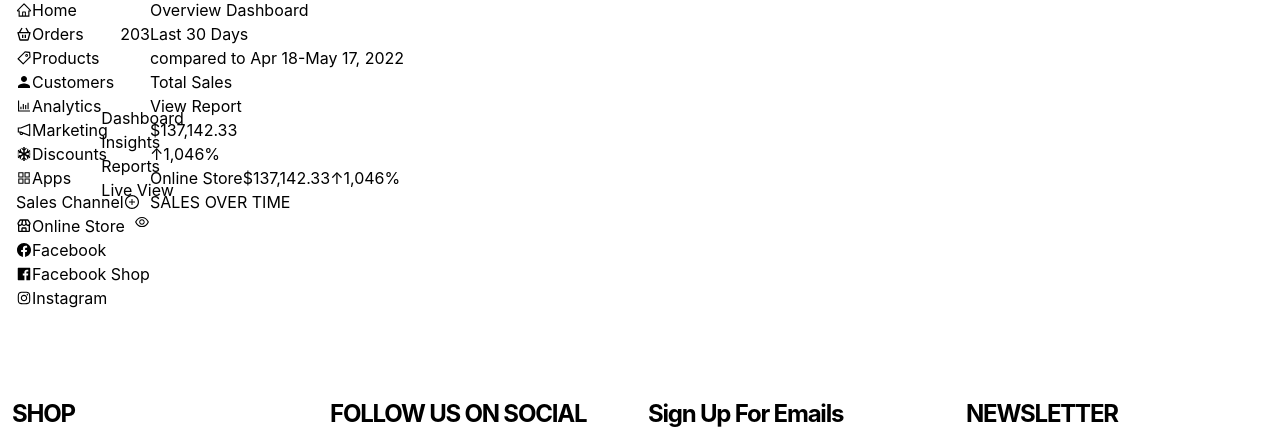
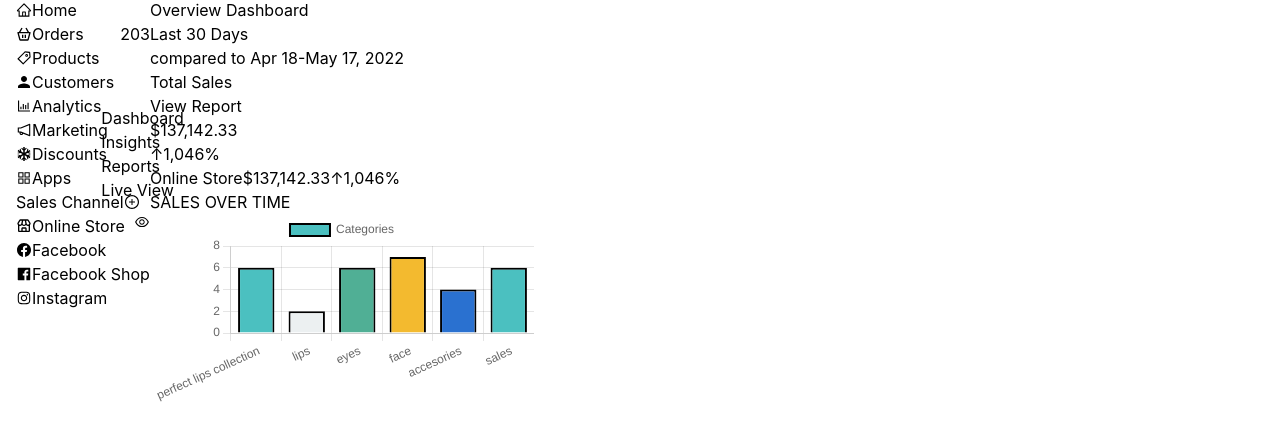
Before and after one commit to faze20/etsy, a Next.js app: page /Dashboard in a window 1280 px wide. Shown: the part 203-648 px from the top of the page. Built offline with nearby package versions, Linux system fonts and the light colour scheme; no server answers.

Commit message:
dashboard2

```diff
--- /dev/null
+++ b/components/Chart.js
@@ -0,0 +1,9 @@
+import React from "react";
+import { Bar } from "react-chartjs-2";
+import { Chart as ChartJS } from "chart.js/auto";
+
+function BarChart({ chartData }) {
+  return <Bar data={chartData} />;
+}
+
+export default BarChart;
--- a/data/products.js
+++ b/data/products.js
@@ -272,26 +272,32 @@ export const collections = [
 export const categories = [
     {
         title:'perfect lips collection',
-        image:'lippy5.png'
+        image:'lippy5.png',
+        quantity: 6
     },
     {
         title:'lips',
-        image:'lippy1.png'
+        image:'lippy1.png',
+        quantity: 2
     },
     {
         title:'eyes',
-        image:'eyelashesn5.png'
+        image:'eyelashesn5.png',
+        quantity: 6
     },
     {
         title:'face',
-        image:'facials3.png'
+        image:'facials3.png',
+        quantity: 7
     },
     {
         title:'accesories',
-        image:'sunny1.png'
+        image:'sunny1.png',
+        quantity: 4
     },
     {
         title:'sales',
-        image:'lippy3.png'
+        image:'lippy3.png',
+        quantity: 6
     },
 ]
--- a/package.json
+++ b/package.json
@@ -21,6 +21,7 @@
     "next": "12.0.10",
     "next-auth": "^4.2.1",
     "react": "17.0.2",
+    "react-chartjs-2": "^4.1.0",
     "react-cookie": "^4.1.1",
     "react-dom": "17.0.2",
     "react-icons": "^4.3.1"
--- a/pages/Dashboard.jsx
+++ b/pages/Dashboard.jsx
@@ -1,4 +1,4 @@
-import React from 'react'
+import { useState } from 'react'
 import {
     AiOutlineHome,
     AiOutlineTag ,
@@ -15,11 +15,55 @@ import { IoMdPerson , IoMdSnow } from "react-icons/io";
 import { BiBasket } from "react-icons/bi";
 import { BiStore } from "react-icons/bi";
 import { IoLogoFacebook } from "react-icons/io5";
+import BarChart from '../components/Chart';
+import {collections , categories} from '../data/products'
 
 
 
 
 function Dashboard() {
+    const labels = ['perfect lips collection', 'accessories', 'lashes', 'lips', 'sales', 'face'];
+
+    const quantity = (category) => collections.filter(function(item){
+        if(item.category === category){
+            return item
+
+        }
+    })
+    // const side = labels.map((item)=> item)
+    // const side = collections.map((item)=> {
+    //     item.category.filter(function(cat){
+    //         return cat
+    //     })
+    // }
+
+    // )
+    const items = labels.map((data) => quantity(data))
+    const counts = {}
+    for(const num of items){
+        counts[num] = counts[num] ? counts[num] +1 : 1 ;
+    }
+
+    console.log(items);
+
+    const [userData, setUserData] = useState({
+        labels: categories.map((item)=> item.title),
+        datasets: [
+          {
+            label: "Categories",
+            data: categories.map((data) => (data.quantity)),
+            backgroundColor: [
+                "rgba(75,192,192,1)",
+                "#ecf0f1",
+                "#50AF95",
+                "#f3ba2f",
+                "#2a71d0",
+              ],
+            borderColor: "black",
+            borderWidth: 2,
+          },
+        ],
+      });
   return (
     <div>
         <div className='flex '>
@@ -77,7 +121,7 @@ function Dashboard() {
                         </div>
                         <p>compared to Apr 18-May 17, 2022</p>
                     </div>
-                    <div className='flex'>
+                    <div className='flex justify-between'>
                         <div>
                             <div>
                                 <h3>Total Sales</h3>
@@ -86,6 +130,9 @@ function Dashboard() {
                             <div> <p>$137,142.33</p> <span>&uarr;1,046%</span></div>
                             <div><span>Online Store</span><span>$137,142.33</span><span>&uarr;1,046%</span></div>
                             <h4>SALES OVER TIME</h4>
+                            <div className="w-96">
+                                <BarChart chartData={userData}/>
+                            </div>
                         </div>
 
                     </div>
```
Also changed, not shown: 1 other file (tests, documents, lock files or other folders).
